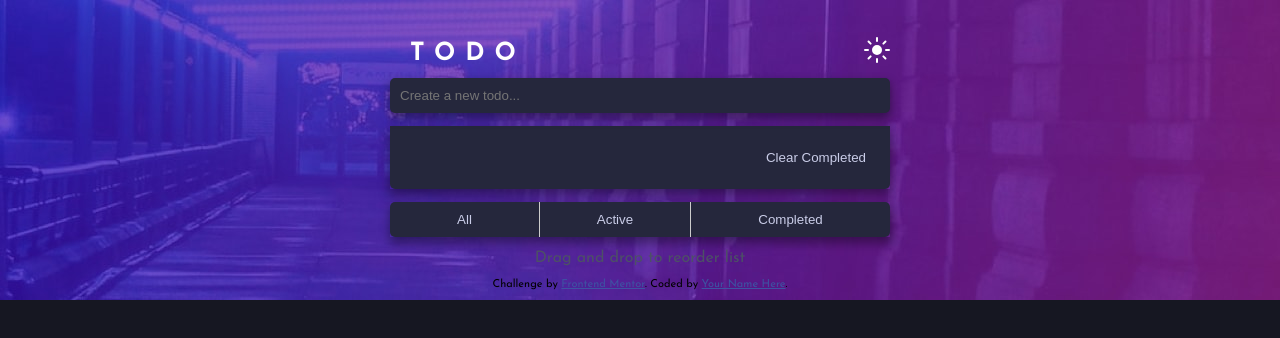
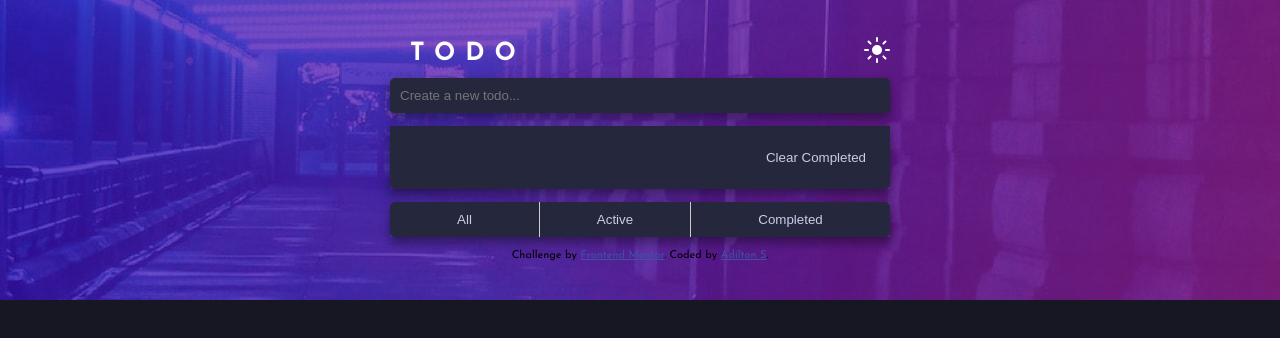
Before and after one commit to adiltonss/Todo-List-W-Dark-Theme, a plain HTML site: page index.html in a window 1280 px wide. Drawn offline with Linux system fonts and the light colour scheme.

Commit message:
update html

```diff
--- a/css/style.css
+++ b/css/style.css
@@ -218,13 +218,6 @@ li span{
     background: var(--li-hover-color);
 }
 
-.drag-warning{
-    width: 90%;
-    margin: 30px auto;
-    text-align: center;
-    color: var(--text-color3);
-}
-
 .deleting{
     animation: deleting .1s linear;
 }
--- a/index.html
+++ b/index.html
@@ -37,11 +37,9 @@
         </div>
     </main>
 
-    <div class="drag-warning">Drag and drop to reorder list</div>
-
     <div class="attribution">
         Challenge by <a href="https://www.frontendmentor.io?ref=challenge" target="_blank">Frontend Mentor</a>.
-        Coded by <a href="#">Your Name Here</a>.
+        Coded by <a href="https://github.com/adiltonss">Adilton S</a>.
     </div>
   <script src="./js/main.js" type="module"></script>
 </body>
```
Also changed, not shown: 1 other file.
